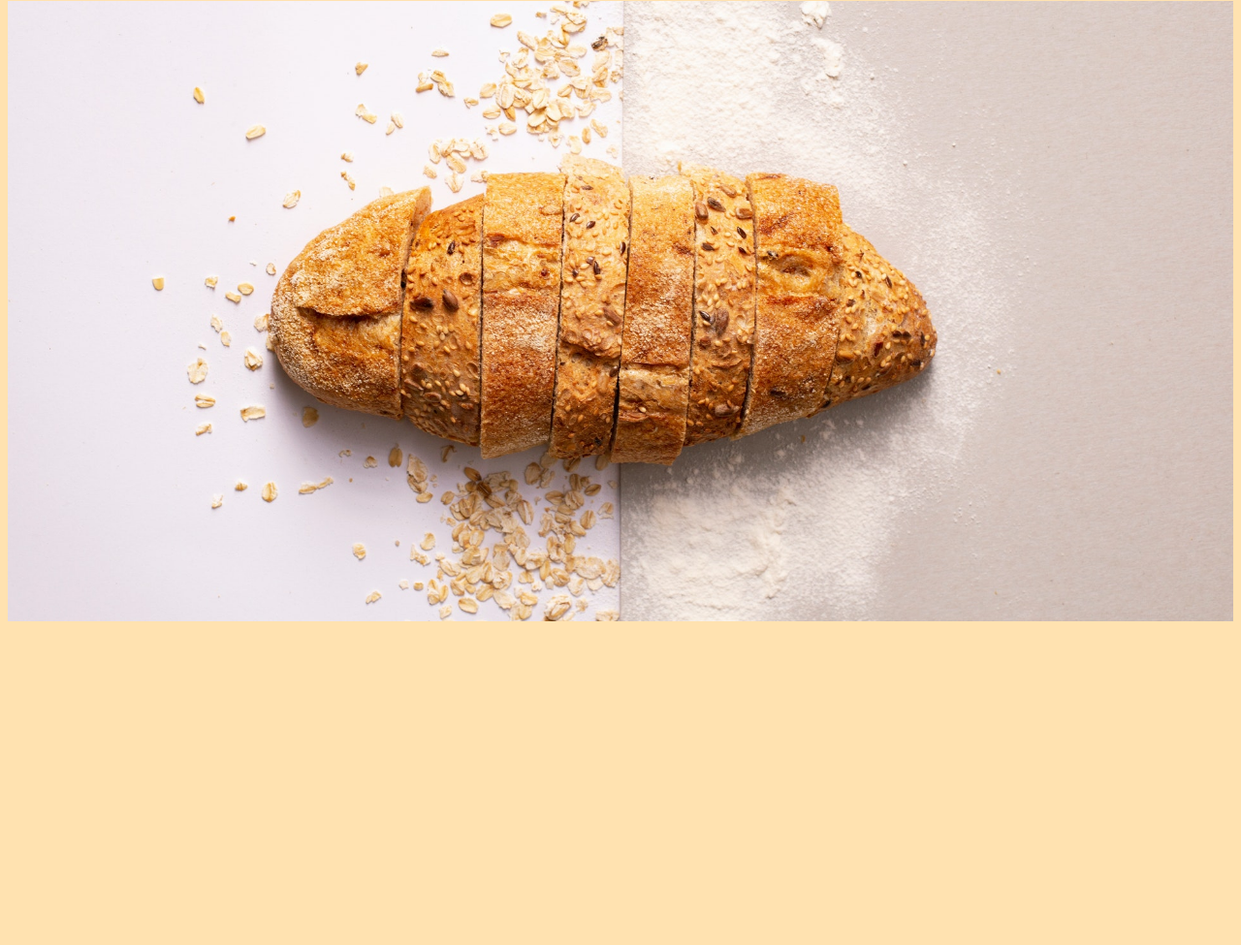
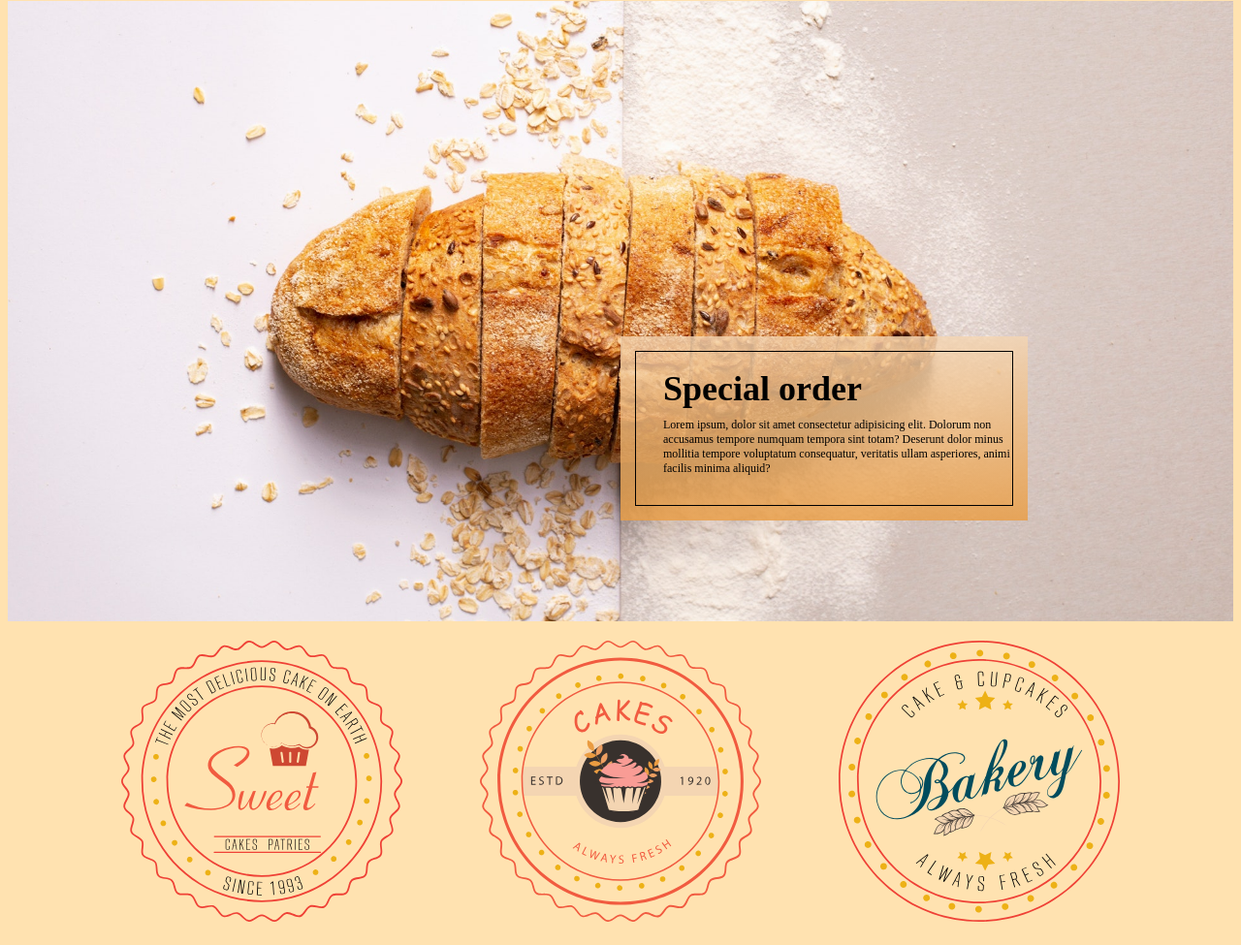
Before and after one commit to anotheronebeth/anotheronebethWEB, a plain HTML site: page Project -1/src/index.html in a window 1280 px wide. Shown: the part 172-1147 px from the top of the page at 97% size. Before the commit the page ends 833 px from the top, so only its background shows below. Drawn offline with Linux system fonts and the light colour scheme.

Commit message:
lessons 32-37

```diff
--- a/Project -1/src/css/style.css
+++ b/Project -1/src/css/style.css
@@ -1,3 +1,7 @@
+* {
+  box-sizing: border-box;
+}
+
 body {
   background-color: #ffe2b0;
 }
@@ -38,4 +42,53 @@ nav {
 .section-about {
   height: 640px;
   background: url(../img/01-Картинка-фона.jpg) center/cover no-repeat;
+  position: relative;
+  margin-bottom: 20px;
 }
+
+.section-about__block {
+  width: 420px;
+  height: 190px;
+  background: linear-gradient(
+    180deg,
+    rgba(244, 213, 178, 0.8) 0%,
+    rgba(234, 156, 65, 0.8) 100%
+  );
+  position: absolute;
+  top: 54%;
+  left: 50%;
+  text-align: center;
+  padding-top: 15px;
+}
+
+.section-about__border {
+  width: 390px;
+  height: 160px;
+  border: black 1px solid;
+  margin: 0 auto;
+  padding: 17px 0 0 28px;
+  text-align: left;
+}
+
+.section-about__title {
+  font-size: 36px;
+  margin: 0;
+  margin-bottom: 9px;
+}
+
+.section-about__text {
+  font-size: 12px;
+  margin: 0;
+}
+
+.section-description__icon-box {
+  text-align: center;
+}
+
+.section-description__icon-box img {
+  margin-right: 76px;
+}
+
+.section-description__icon-box img:last-child {
+  margin-right: 0;
+}
--- a/Project -1/src/index.html
+++ b/Project -1/src/index.html
@@ -20,8 +20,27 @@
       </ul>
     </nav>
     <main>
-      <section class="section-about"></section>
-      <section></section>
+      <section class="section-about">
+        <div class="section-about__block">
+          <div class="section-about__border">
+            <h1 class="section-about__title">Special order</h1>
+            <p class="section-about__text">
+              Lorem ipsum, dolor sit amet consectetur adipisicing elit. Dolorum
+              non accusamus tempore numquam tempora sint totam? Deserunt dolor
+              minus mollitia tempore voluptatum consequatur, veritatis ullam
+              asperiores, animi facilis minima aliquid?
+            </p>
+          </div>
+        </div>
+      </section>
+
+      <section class="section-description">
+        <div class="section-description__icon-box">
+          <img src="icons/01-Иконка.svg" alt="" />
+          <img src="icons/02-Иконка.svg" alt="" />
+          <img src="icons/03-Иконка.svg" alt="" />
+        </div>
+      </section>
       <section></section>
     </main>
     <footer>
```
Also changed, not shown: Project -1/src/icons/01-Иконка.svg (added), Project -1/src/icons/02-Иконка.svg (added), Project -1/src/icons/03-Иконка.svg (added).
